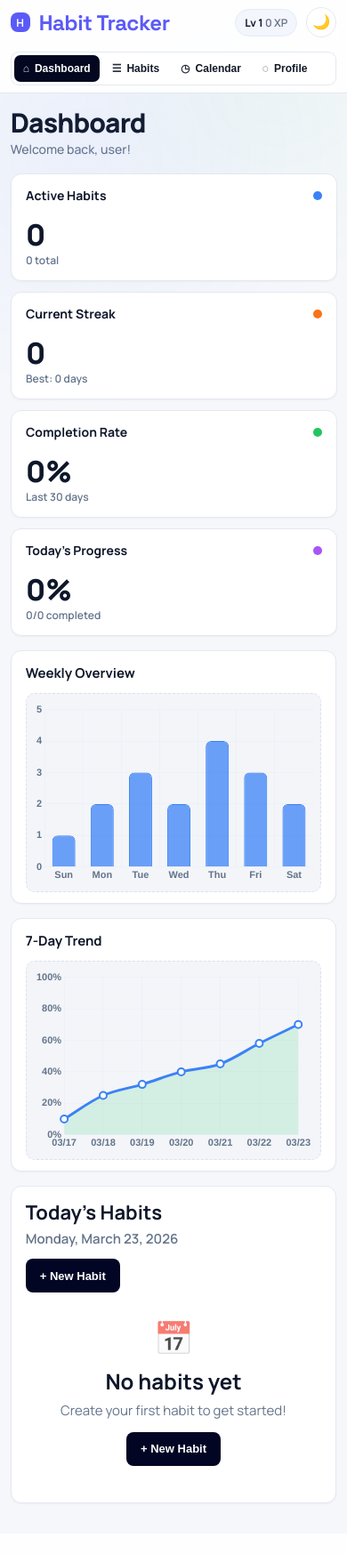
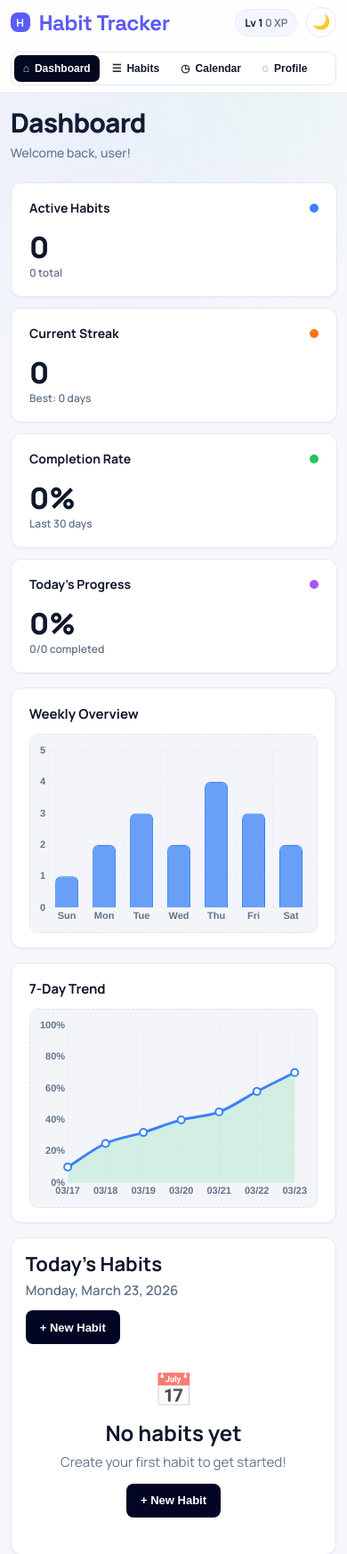
Before and after one commit to SenpaiNeedsHelp/HIRA_KO_JIRA, a PHP site: page / in a window 390 px wide. Shown: the top 1747 px of the page at 89% size. Before the commit the page ends 1691 px from the top, so only its background shows below. Run offline with PHP 8.4, Linux system fonts and the light colour scheme.

Commit message:
Refine responsive dashboard layout spacing and grid behavior

```diff
--- a/styles.css
+++ b/styles.css
@@ -84,8 +84,9 @@ body {
 }
 
 .container {
-  width: min(860px, 92vw);
+  width: min(1400px, 95vw);
   margin: 0 auto;
+  padding: 0 20px;
 }
 
 .topbar {
@@ -212,7 +213,7 @@ body {
 }
 
 .main-shell {
-  padding: 20px 0 34px;
+  padding: 32px 0 34px;
 }
 
 .view {
@@ -236,8 +237,12 @@ body {
   font-weight: 800;
 }
 
+.heading-block {
+  margin-bottom: 24px;
+}
+
 .heading-block p {
-  margin: 4px 0 0;
+  margin: 8px 0 0;
   color: var(--muted-strong);
   font-size: 18px;
   font-weight: 500;
@@ -262,13 +267,13 @@ body {
 .stats-grid {
   margin-top: 18px;
   display: grid;
-  grid-template-columns: repeat(4, 1fr);
+  grid-template-columns: repeat(auto-fit, minmax(200px, 1fr));
   gap: 14px;
 }
 
 .stat-card {
   min-height: 120px;
-  padding: 14px 16px;
+  padding: 18px 20px;
 }
 
 .stat-card.is-animating {
@@ -333,12 +338,12 @@ body {
 .charts-grid {
   margin-top: 16px;
   display: grid;
-  grid-template-columns: 1fr 1fr;
+  grid-template-columns: repeat(auto-fit, minmax(320px, 1fr));
   gap: 16px;
 }
 
 .chart-card {
-  padding: 14px 16px 12px;
+  padding: 18px 20px 16px;
 }
 
 .chart-card h3 {
@@ -624,7 +629,7 @@ select:focus-visible {
   }
 
   .stats-grid {
-    grid-template-columns: repeat(2, 1fr);
+    grid-template-columns: repeat(auto-fit, minmax(160px, 1fr));
   }
 
   .charts-grid {
```
